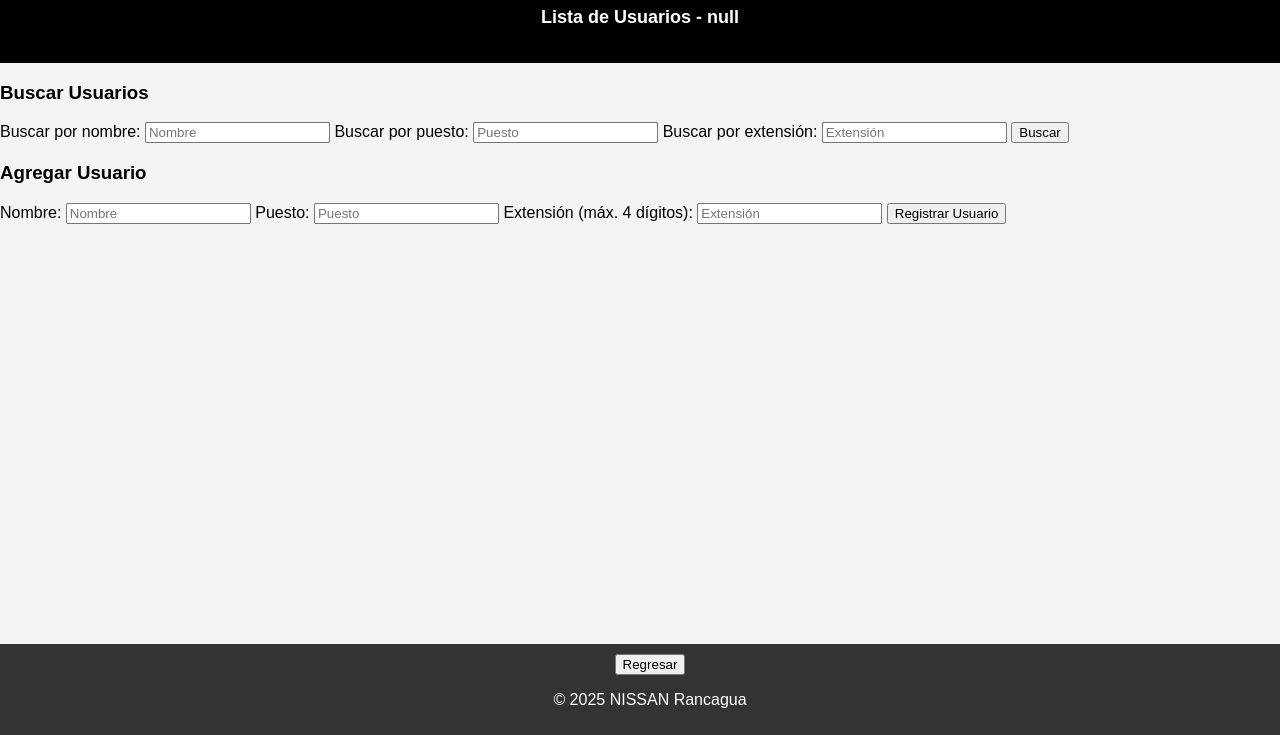
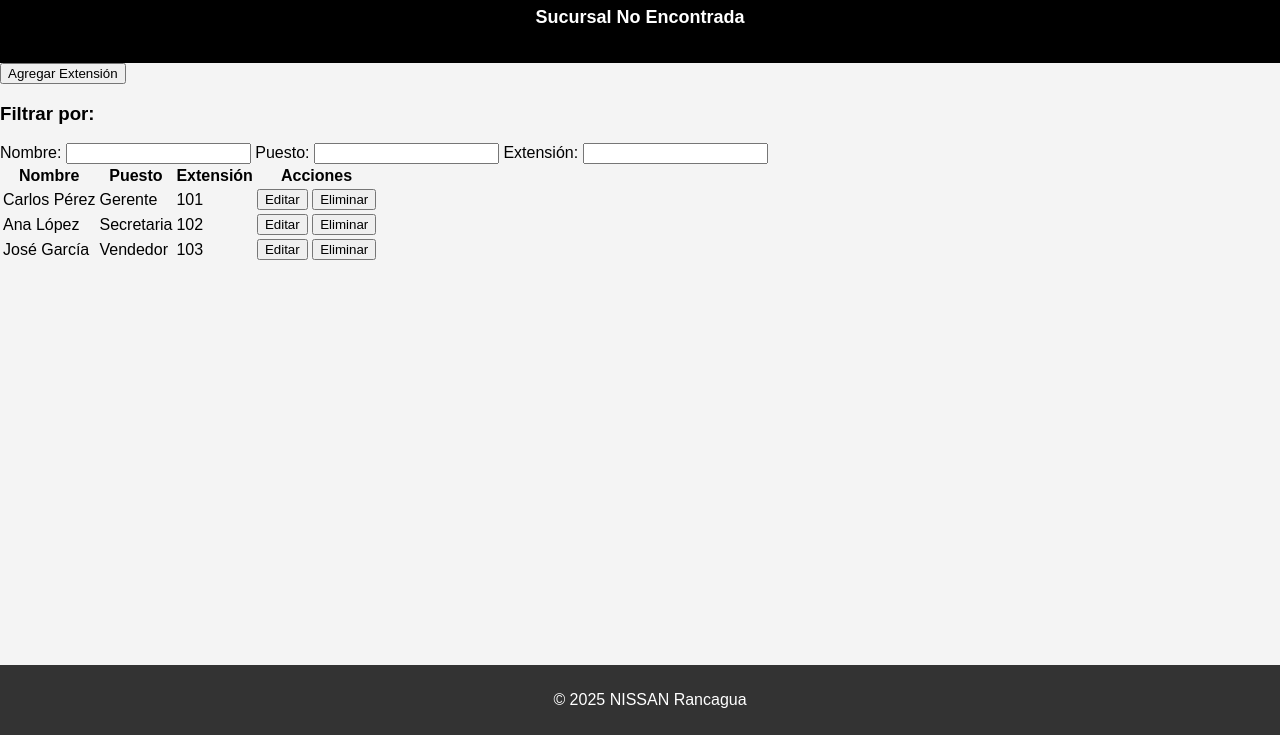
Before and after one commit to jduran0/Nissan-Portal, a website: page views/sucursal.html in a window 1280 px wide. Shown: the part 65-800 px from the top of the page. Drawn offline with Linux system fonts and the light colour scheme; files that its build step writes are made by us from their sources.

Commit message:
Update sucursal.html

```diff
--- a/views/sucursal.html
+++ b/views/sucursal.html
@@ -9,77 +9,124 @@
 <body>
   <header>
     <h1>Gestión de Extensiones</h1>
-    <h2 id="sucursalNombre">Lista de Usuarios</h2>
+    <h2 id="tituloSucursal"></h2>
   </header>
 
-  <section>
-    <h3>Buscar Usuarios</h3>
-    <form id="buscarUsuariosForm">
-      <label for="nombre">Buscar por nombre:</label>
-      <input type="text" id="nombre" placeholder="Nombre">
+  <main class="extensiones-container">
+    <div>
+      <button onclick="mostrarFormularioAgregar()">Agregar Extensión</button>
+      <h3>Filtrar por:</h3>
+      <label for="filtroNombre">Nombre:</label>
+      <input type="text" id="filtroNombre" onkeyup="filtrarUsuarios()">
+      <label for="filtroPuesto">Puesto:</label>
+      <input type="text" id="filtroPuesto" onkeyup="filtrarUsuarios()">
+      <label for="filtroExtension">Extensión:</label>
+      <input type="text" id="filtroExtension" onkeyup="filtrarUsuarios()">
+    </div>
 
-      <label for="puesto">Buscar por puesto:</label>
-      <input type="text" id="puesto" placeholder="Puesto">
+    <table id="tablaExtensiones">
+      <thead>
+        <tr>
+          <th>Nombre</th>
+          <th>Puesto</th>
+          <th>Extensión</th>
+          <th>Acciones</th>
+        </tr>
+      </thead>
+      <tbody>
+        <!-- Aquí se cargarán las filas con datos -->
+      </tbody>
+    </table>
 
-      <label for="extension">Buscar por extensión:</label>
-      <input type="number" id="extension" placeholder="Extensión">
-
-      <button type="submit">Buscar</button>
-    </form>
-    <ul id="resultadosUsuarios"></ul>
-  </section>
-
-  <section>
-    <h3>Agregar Usuario</h3>
-    <form action="/agregarUsuario" method="POST">
-      <label for="nombreNuevo">Nombre:</label>
-      <input type="text" id="nombreNuevo" name="nombre" placeholder="Nombre" required>
-
-      <label for="puestoNuevo">Puesto:</label>
-      <input type="text" id="puestoNuevo" name="puesto" placeholder="Puesto" required>
-
-      <label for="extensionNuevo">Extensión (máx. 4 dígitos):</label>
-      <input type="text" id="extensionNuevo" name="extension" placeholder="Extensión" required maxlength="4">
-
-      <input type="hidden" id="sucursalInput" name="sucursal">
-      <button type="submit">Registrar Usuario</button>
-    </form>
-  </section>
+    <!-- Formulario para agregar extensión -->
+    <div id="formularioAgregar" style="display: none;">
+      <h3>Agregar Extensión</h3>
+      <form id="formNuevoUsuario">
+        <label for="nombre">Nombre:</label>
+        <input type="text" id="nombre" required>
+        <label for="puesto">Puesto:</label>
+        <input type="text" id="puesto" required>
+        <label for="extension">Extensión:</label>
+        <input type="text" id="extension" required maxlength="4">
+        <button type="submit">Guardar</button>
+        <button type="button" onclick="cancelarAgregar()">Cancelar</button>
+      </form>
+    </div>
+  </main>
 
   <footer>
-    <button onclick="history.back()">Regresar</button>
     <p>&copy; 2025 NISSAN Rancagua</p>
   </footer>
 
   <script>
-    // Obtener el nombre de la sucursal desde los parámetros de la URL
-    const urlParams = new URLSearchParams(window.location.search);
-    const sucursal = urlParams.get('sucursal');
+    const params = new URLSearchParams(window.location.search);
+    const sucursal = params.get('sucursal');
 
-    // Mostrar el nombre de la sucursal en el título
-    const titulo = document.getElementById('sucursalNombre');
-    titulo.textContent += ` - ${sucursal}`;
+    document.getElementById("tituloSucursal").textContent = sucursal || "Sucursal No Encontrada";
 
-    // Pasar el nombre de la sucursal al input oculto
-    document.getElementById('sucursalInput').value = sucursal;
+    // Aquí debes agregar el código para mostrar las extensiones de la sucursal
+    async function cargarExtensiones() {
+      // Simulación de extensiones
+      const extensiones = [
+        { nombre: 'Carlos Pérez', puesto: 'Gerente', extension: '101' },
+        { nombre: 'Ana López', puesto: 'Secretaria', extension: '102' },
+        { nombre: 'José García', puesto: 'Vendedor', extension: '103' }
+      ];
 
-    // Manejo del formulario de búsqueda
-    const buscarForm = document.getElementById('buscarUsuariosForm');
-    const resultados = document.getElementById('resultadosUsuarios');
+      const tabla = document.getElementById('tablaExtensiones').getElementsByTagName('tbody')[0];
+      extensiones.forEach(extension => {
+        const fila = tabla.insertRow();
+        fila.innerHTML = `
+          <td>${extension.nombre}</td>
+          <td>${extension.puesto}</td>
+          <td>${extension.extension}</td>
+          <td>
+            <button onclick="editarExtension('${extension.extension}')">Editar</button>
+            <button onclick="eliminarExtension('${extension.extension}')">Eliminar</button>
+          </td>
+        `;
+      });
+    }
 
-    buscarForm.addEventListener('submit', (event) => {
-      event.preventDefault();
+    // Función para agregar nuevas extensiones
+    document.getElementById("formNuevoUsuario").addEventListener("submit", (e) => {
+      e.preventDefault();
+      // Lógica para enviar los datos al servidor y agregar la extensión
+      cargarExtensiones();
+      cancelarAgregar();
+    });
 
-      // Obtener valores de búsqueda
-      const nombre = document.getElementById('nombre').value;
-      const puesto = document.getElementById('puesto').value;
-      const extension = document.getElementById('extension').value;
+    function mostrarFormularioAgregar() {
+      document.getElementById('formularioAgregar').style.display = 'block';
+    }
 
-      // Mostrar resultados simulados (podrías integrar con tu backend aquí)
-      resultados.innerHTML = `
-        <li>Resultado de ejemplo para: ${nombre || 'Nombre vacío'}, ${puesto || 'Puesto vacío'}, ${extension || 'Extensión vacía'}</li>
-      `;
-    });
+    function cancelarAgregar() {
+      document.getElementById('formularioAgregar').style.display = 'none';
+      document.getElementById('formNuevoUsuario').reset();
+    }
+
+    function filtrarUsuarios() {
+      const nombre = document.getElementById("filtroNombre").value.toLowerCase();
+      const puesto = document.getElementById("filtroPuesto").value.toLowerCase();
+      const extension = document.getElementById("filtroExtension").value.toLowerCase();
+
+      const filas = document.querySelectorAll("#tablaExtensiones tbody tr");
+      filas.forEach(fila => {
+        const cols = fila.querySelectorAll("td");
+        const nombreCol = cols[0].textContent.toLowerCase();
+        const puestoCol = cols[1].textContent.toLowerCase();
+        const extensionCol = cols[2].textContent.toLowerCase();
+
+        if (nombreCol.includes(nombre) && puestoCol.includes(puesto) && extensionCol.includes(extension)) {
+          fila.style.display = "";
+        } else {
+          fila.style.display = "none";
+        }
+      });
+    }
+
+    // Llamada a cargar las extensiones al iniciar
+    cargarExtensiones();
   </script>
 </body>
 </html>
```
